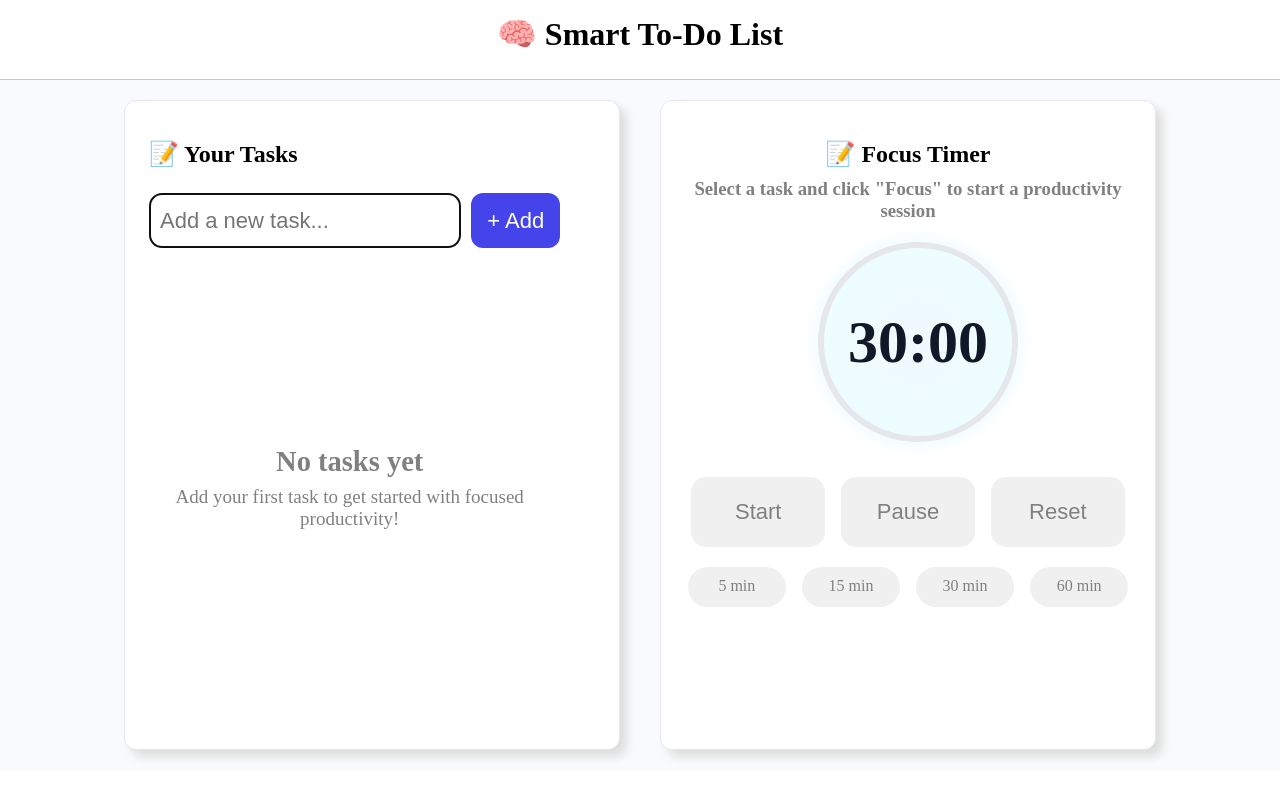
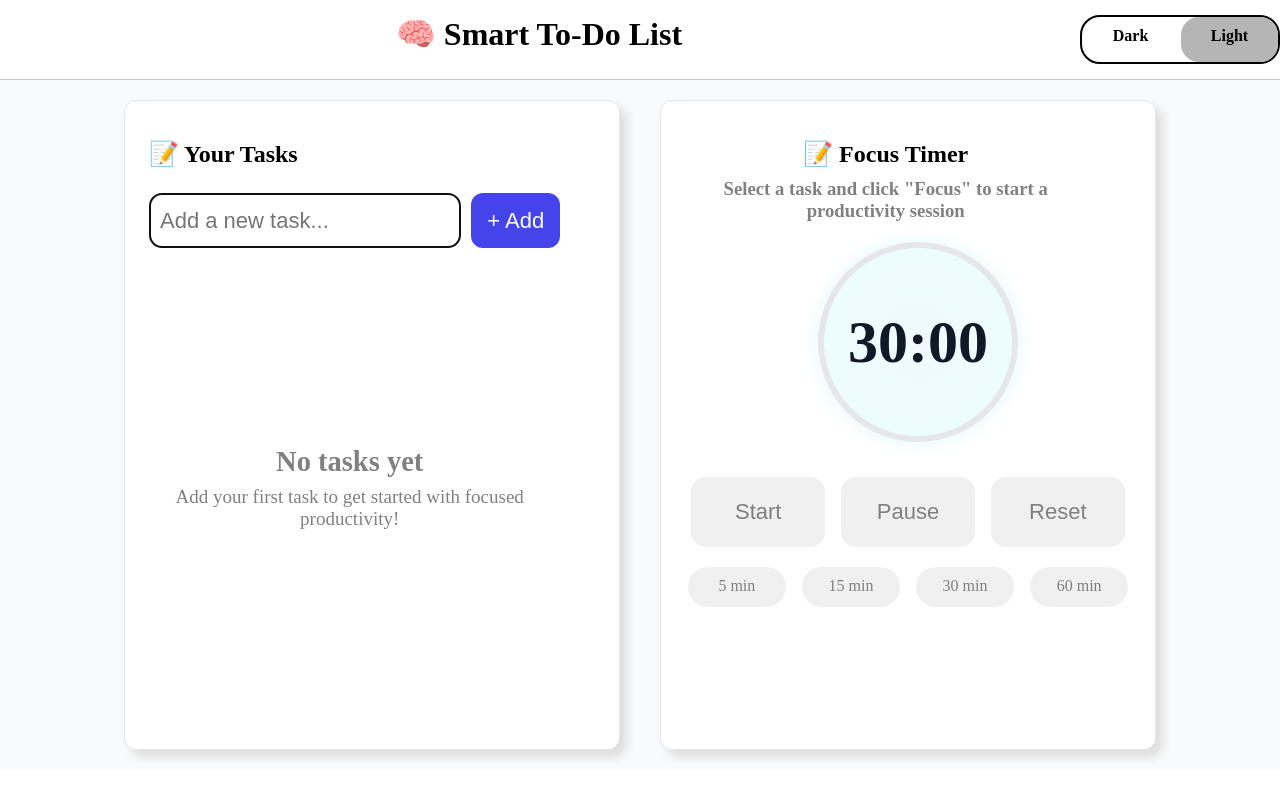
Before and after one commit to vedanshiiii/TodoFocus, a React (Vite) app: page / in a window 1280 px wide. Built offline with nearby package versions, Linux system fonts and the light colour scheme.

Commit message:
theme + timer

```diff
--- a/src/App.jsx
+++ b/src/App.jsx
@@ -1,16 +1,38 @@
-// import { useState } from 'react'
+import { useEffect, useState } from 'react'
 import React from 'react'
 import './App.css'
 import Home from './Home'
 import Header from './Header'
 import './Home.css'
+import { ThemeContext } from './Context'
+
 function App() {
+
+const [theme,setTheme] = useState(1);
+
+useEffect(()=>{
+  let val;
+    try{
+      val=sessionStorage.getItem('theme');
+      if(val=='dark'){
+       setTheme(0)
+      }
+      else{
+        setTheme(1);
+      }
+     }catch{
+      console.log('error');
+     }
+},[])
 
   return (
     <>
       <div>
-        <Header/>
-        <Home/>
+        <ThemeContext.Provider value={{theme,setTheme}}>
+          <Header/>
+          <Home />
+        </ThemeContext.Provider>
+
       </div>
     </>
   )
--- /dev/null
+++ b/src/Context.js
@@ -0,0 +1,4 @@
+import {createContext } from 'react'
+
+
+export const ThemeContext = createContext();
--- a/src/Focus/Focus.css
+++ b/src/Focus/Focus.css
@@ -32,6 +32,11 @@
     box-shadow: 7px 7px 10px rgb(222, 222, 222);
     padding: 1.5rem;
 }
+.dark .focus{
+    background-color: #685792;
+    color: white;
+}
+
 
 .time {
     width: 100%;
@@ -50,7 +55,9 @@
     background-color: rgb(240 240 240);
     cursor: pointer;
 }
-
+.darktime {
+    background-color: rgb(0 15 194);
+}
 .active{
     width: 100%;
     height: 100px;
--- a/src/Focus/Timer.jsx
+++ b/src/Focus/Timer.jsx
@@ -1,15 +1,17 @@
-import React, { useEffect } from "react";
+import React, { useEffect, useRef } from "react";
 
 const Timer = ({timeLeft, setTimeLeft,isRunning}) => {
 
+  //VVI
+  const interval = useRef(null);
+
   useEffect(() => {
-    let interval;
 
     if(isRunning){
-      interval = setInterval(() => {
-        setTimeLeft(prev => {
-          if (prev <= 1) {
-            clearInterval(interval);
+      interval.current=setInterval(() => {
+        setTimeLeft((prev)=>{
+          if(prev <= 1){
+            clearInterval(interval.current);
             return 0;
           }
           return prev - 1;
@@ -17,13 +19,16 @@ const Timer = ({timeLeft, setTimeLeft,isRunning}) => {
       }, 1000);
     }
 
-    return () => clearInterval(interval);
+    return () => clearInterval(interval.current);
   }, [isRunning]);
+
+
 
   const formatTime = (seconds) => {
     const m = Math.floor(seconds / 60);
     const s = seconds % 60;
     return `${m.toString().padStart(2, '0')}:${s.toString().padStart(2, '0')}`;
+    // return seconds;
   };
 
   return (
--- a/src/Focus/Timings.jsx
+++ b/src/Focus/Timings.jsx
@@ -1,18 +1,22 @@
-import React, {  } from 'react';
+import React, { useContext } from 'react';
 import './Focus.css'
 import '../Home.css'
+import { ThemeContext } from '../Context';
 
 const Timings = ({setTimeLeft}) => {
+
+
+const {theme} = useContext(ThemeContext);
 
  const change=(val)=>{
     setTimeLeft(val*60)
  }
   return (
     <div className='time idsf'>
-        <div className='seltime' onClick={()=>{change(5)}}>5 min</div>
-        <div className='seltime' onClick={()=>{change(15)}}>15 min</div>
-        <div className='seltime' onClick={()=>{change(30)}}>30 min</div>
-        <div className='seltime' onClick={()=>{change(60)}}>60 min</div>
+        <div className={`seltime ${theme? '' : 'darktime'}`} onClick={()=>{change(5)}}>5 min</div>
+        <div className={`seltime ${theme? '' : 'darktime'}`} onClick={()=>{change(15)}}>15 min</div>
+        <div className={`seltime ${theme? '' : 'darktime'}`}onClick={()=>{change(30)}}>30 min</div>
+        <div className={`seltime ${theme? '' : 'darktime'}`}onClick={()=>{change(60)}}>60 min</div>
     </div>
   )
 }
--- a/src/Header.jsx
+++ b/src/Header.jsx
@@ -1,9 +1,34 @@
-import React from 'react'
+import React,{useContext} from 'react'
+import { ThemeContext } from './Context';
+
 
 function Header() {
+
+  const {theme,setTheme} = useContext(ThemeContext)
+
+  const chng=()=>{
+    try{
+      sessionStorage.removeItem('theme');
+      if(theme){
+        sessionStorage.setItem('theme','dark')
+      }
+      else{
+        sessionStorage.setItem('theme','light')
+      }
+     }catch{
+      console.log('error');
+     }
+     setTheme(prev=>{ return prev==1 ? 0 : 1});
+  }
+
+
+
+
   return (
-    <h1 className='hdr'> 🧠 Smart To-Do List
+    <div className={`hdr idsf ${theme ? 'light' : 'dark'}`}> <h1 className='wd90'> 🧠 Smart To-Do List
 </h1>
+<div className='idsf  switch'><div className={`drk ${theme ? '' : 'sel'}`} onClick={chng}>Dark</div><div  onClick={chng} className={`lt ${theme ? 'sel' : ''}`}>Light</div></div></div>
+
   )
 }
 
--- a/src/Home.css
+++ b/src/Home.css
@@ -19,6 +19,9 @@
     gap: 40px;
 }
 
+.mainb.dark{
+    background-color: #2f1c5e;
+}
 .hdr {
     width: 100%;
     height: 80px;
@@ -29,6 +32,10 @@
     text-align: center;
     margin: auto;
     padding: 15px 0 15px 0;
+}
+.hdr.dark{
+    background-color: #3a2769;
+    color: white;
 }
 
 .basic{
@@ -58,6 +65,10 @@
 
 }
 
+.dark .todo,.dark .newtask{
+    background-color: #685792;
+     color: white;
+}
 
 
 .plus{
@@ -86,7 +97,7 @@
     text-align: center;
     align-items: center;
     justify-content: center;
-    background-color: white;
+    /* background-color: white; */
     height: 450px;
     display: flex;
     flex-direction: column;
@@ -182,3 +193,26 @@
     font-weight: bold;
     border-left: 4px solid #007bff;
 }
+.wd90{
+    width: 90%;
+}
+.drk,.lt{
+    width: 100px;
+    border-radius: 18px;
+    height: 100%;
+    padding: 10px;
+    cursor: pointer;
+
+}
+.sel{
+    /* width; */
+    background-color: rgb(181, 181, 181);
+
+}
+.switch{
+    width: 200px;
+    border: 2px, solid rgb(0, 0, 0);
+    border-radius: 20px;
+    align-items: center;
+    justify-content: center;
+}
--- a/src/Home.jsx
+++ b/src/Home.jsx
@@ -1,14 +1,18 @@
-import React, { useState } from 'react'
+import React, { useContext, useState } from 'react'
 import Todo from './List/Todo'
 import Focus from './Focus/Focus'
+import { ThemeContext } from './Context'
 
 export default function Home() {
 
   const [task,setTask] = useState([])
+
+    const {theme} = useContext(ThemeContext);
+
   const [focuson,setFocuson] = useState({id:-1,val:'Select a task and click "Focus" to start a productivity session'})
 
   return (
-    <div className='mainb idsf'>
+    <div className={`mainb idsf ${theme ? 'light' : 'dark'}`}>
     <Todo task={task} setTask={setTask} focuson={focuson} setFocuson={setFocuson}/>
     <Focus focuson={focuson}/>
 
--- a/src/List/Listings.jsx
+++ b/src/List/Listings.jsx
@@ -2,6 +2,8 @@ import React from 'react'
 
 function Listings({task,setTask,focuss,focuson}) {
 
+
+//VVI
 
     const checkUncheck=(id)=>{
         setTask((tasks)=>{
```
